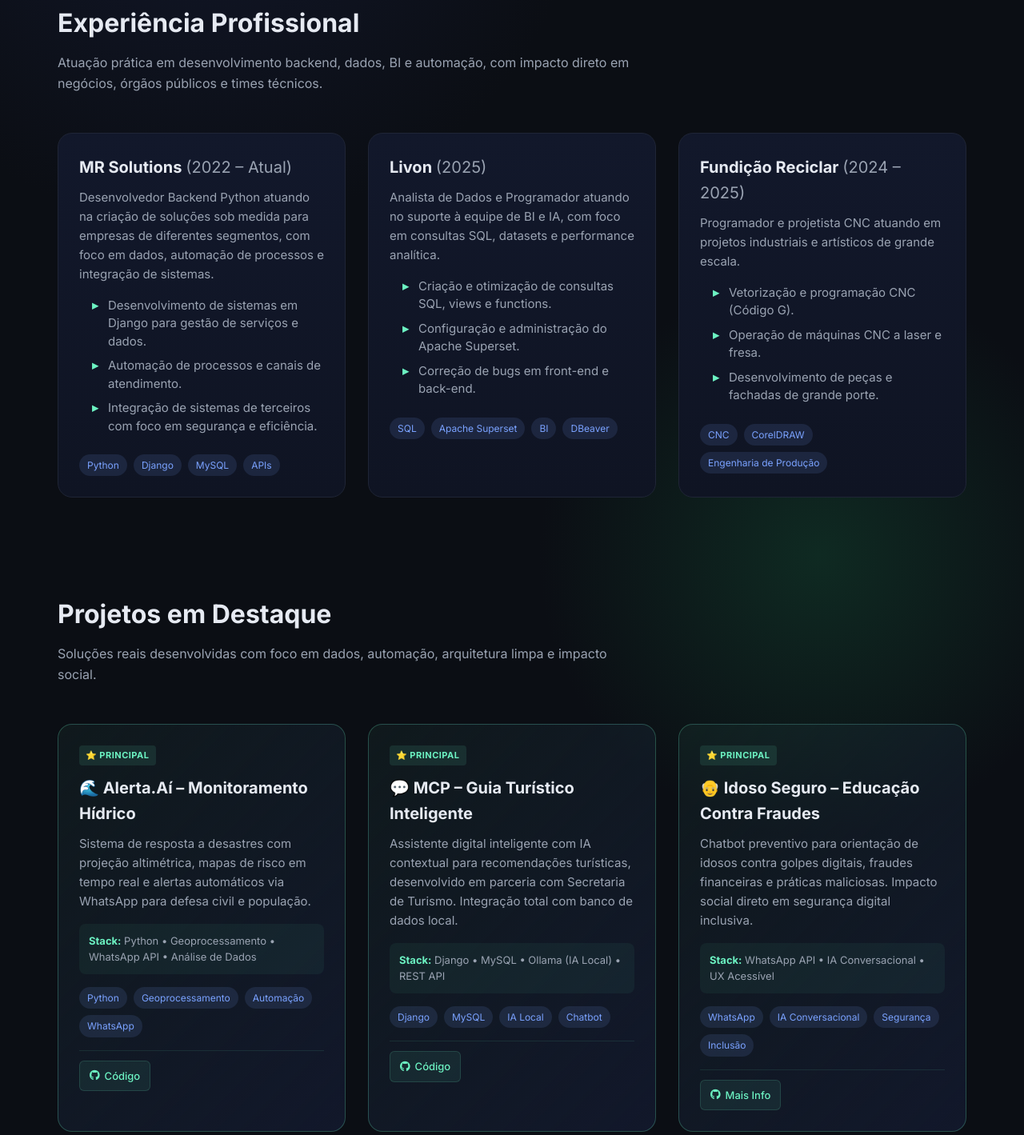
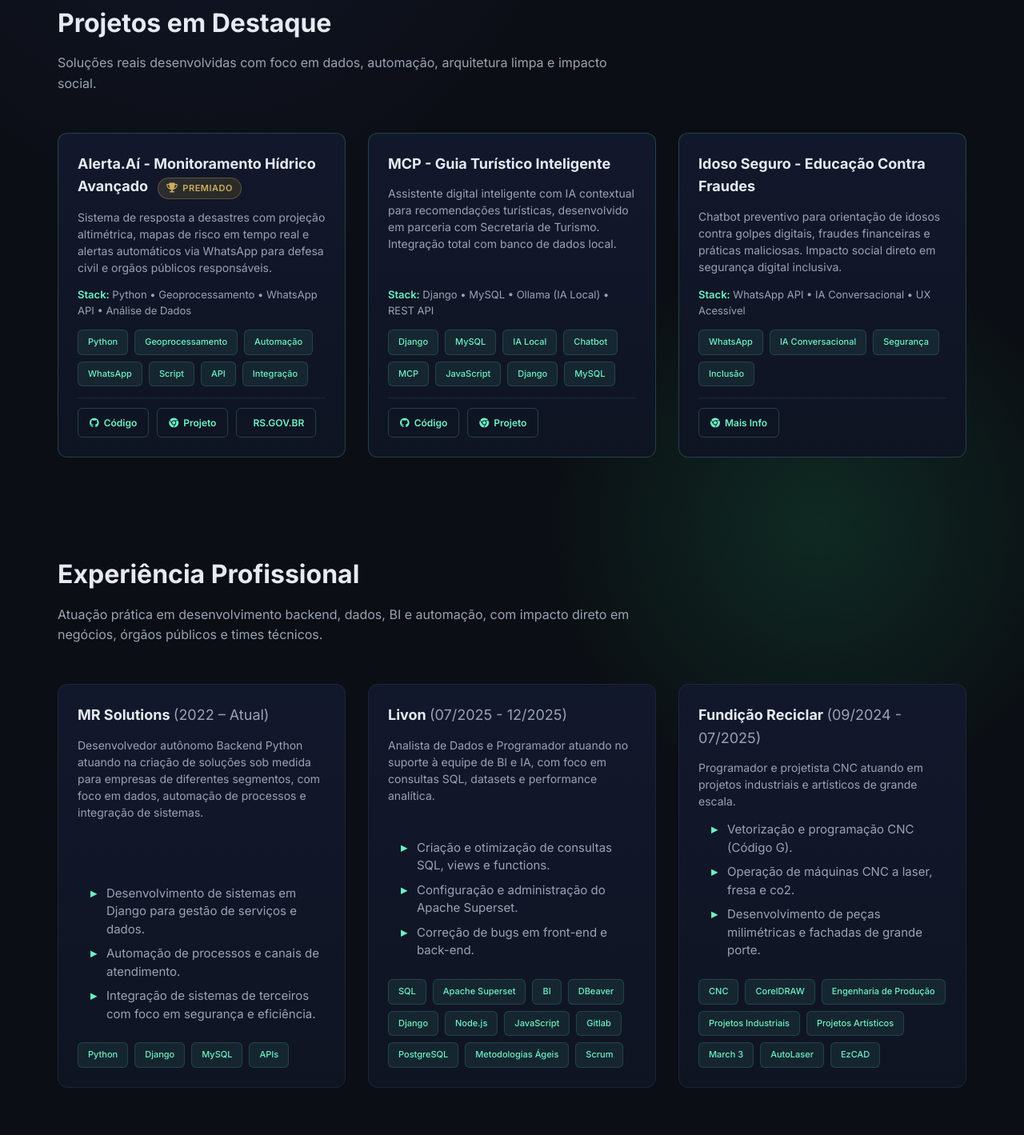
Before and after one commit to igorrodrigz/igorrodrigz.github.io, a plain HTML site: page index.html in a window 1280 px wide. Shown: the part 638-2057 px from the top of the page at 80% size. Drawn offline with Linux system fonts and the light colour scheme.

Commit message:
estilização e ajustes de rotas nos botões

```diff
--- a/index.html
+++ b/index.html
@@ -131,12 +131,14 @@
     .section-title {
       font-size: 32px;
       margin-bottom: 12px;
+      font-weight: 700;
     }
 
     .section-subtitle {
       color: var(--muted);
       max-width: 720px;
       margin-bottom: 48px;
+      font-size: 16px;
     }
 
     /* PROJECTS */
@@ -149,25 +151,56 @@
     .card {
       background: linear-gradient(180deg, #12182b, #0f1423);
       border: 1px solid var(--border);
-      border-radius: 18px;
-      padding: 26px;
-      transition: transform 0.25s ease, border 0.25s ease;
+      border-radius: 12px;
+      padding: 24px;
+      transition: all 0.3s ease;
+      position: relative;
+      overflow: hidden;
+      display: flex;
+      flex-direction: column;
     }
 
     .card:hover {
-      transform: translateY(-6px);
-      border-color: var(--secondary);
+      border-color: var(--primary);
+      background: linear-gradient(180deg, #141b2c, #12182b);
+      transform: translateY(-2px);
     }
 
     .card h3 {
-      margin-bottom: 10px;
-      font-size: 20px;
+      margin-bottom: 12px;
+      font-size: 18px;
+      font-weight: 700;
+      color: var(--text);
+    }
+
+
+    .award-badge {
+      display: inline-flex;
+      align-items: center;
+      gap: 6px;
+      margin-left: 8px;
+      padding: 4px 10px;
+      background: linear-gradient(135deg, rgba(207, 174, 91, 0.15), rgba(255, 215, 0, 0.1));
+      border: 1px solid rgba(207, 174, 91, 0.3);
+      border-radius: 20px;
+      font-size: 11px;
+      font-weight: 600;
+      color: #cfae5b;
+      text-transform: uppercase;
+      letter-spacing: 0.5px;
+      white-space: nowrap;
+    }
+
+    .award-badge i {
+      font-size: 12px;
     }
 
     .card p {
       color: var(--muted);
-      font-size: 15px;
-      margin-bottom: 16px;
+      font-size: 14px;
+      margin-bottom: 14px;
+      line-height: 1.5;
+      flex-grow: 1;
     }
 
     .card ul {
@@ -198,81 +231,50 @@
     }
 
     .tag {
-      font-size: 12px;
-      padding: 4px 10px;
-      border-radius: 999px;
-      background: rgba(122,162,255,0.12);
-      color: var(--secondary);
-      transition: all 0.25s ease;
-      cursor: pointer;
+      font-size: 11px;
+      padding: 6px 12px;
+      border-radius: 6px;
+      background: rgba(108, 242, 194, 0.08);
+      color: var(--primary);
+      border: 1px solid rgba(108, 242, 194, 0.15);
+      transition: all 0.2s ease;
+      font-weight: 500;
     }
 
     .tag:hover {
-      background: var(--secondary);
-      color: var(--bg);
+      background: rgba(108, 242, 194, 0.15);
+      border-color: rgba(108, 242, 194, 0.3);
     }
 
     /* CARD ENHANCEMENTS */
-    .card {
-      position: relative;
-      overflow: hidden;
-      display: flex;
-      flex-direction: column;
-    }
-
-    .card::before {
-      content: '';
-      position: absolute;
-      top: 0;
-      left: 0;
-      width: 100%;
-      height: 3px;
-      background: linear-gradient(90deg, var(--primary), var(--secondary));
-      opacity: 0;
-      transition: opacity 0.25s ease;
-    }
-
-    .card:hover::before {
-      opacity: 1;
-    }
-
     .card-badge {
-      display: inline-block;
-      font-size: 11px;
-      font-weight: 700;
-      color: var(--primary);
-      text-transform: uppercase;
-      margin-bottom: 12px;
-      padding: 4px 8px;
-      background: rgba(108, 242, 194, 0.1);
-      border-radius: 4px;
-      width: fit-content;
-      letter-spacing: 0.5px;
+      display: none;
     }
 
     .card.featured {
-      border: 1px solid rgba(108, 242, 194, 0.25);
-      background: linear-gradient(135deg, rgba(108, 242, 194, 0.05) 0%, #12182b 100%);
+      border: 1px solid rgba(108, 242, 194, 0.2);
+      background: linear-gradient(180deg, #12182b, #0f1423);
     }
 
     .card-details {
       font-size: 13px;
       color: var(--muted);
-      margin-bottom: 16px;
-      padding: 12px;
-      background: rgba(108, 242, 194, 0.05);
-      border-radius: 8px;
+      margin-bottom: 14px;
+      padding: 0;
+      background: transparent;
+      border-radius: 0;
       line-height: 1.5;
     }
 
     .card-details strong {
       color: var(--primary);
+      font-weight: 600;
     }
 
     .card-links {
       display: flex;
-      gap: 8px;
-      margin-top: 16px;
+      gap: 10px;
+      margin-top: 14px;
       padding-top: 12px;
       border-top: 1px solid rgba(108, 242, 194, 0.1);
       flex-wrap: wrap;
@@ -282,21 +284,20 @@
       display: inline-flex;
       align-items: center;
       gap: 6px;
-      padding: 8px 12px;
-      background: rgba(108, 242, 194, 0.08);
+      padding: 8px 14px;
+      background: transparent;
       color: var(--primary);
       text-decoration: none;
       border-radius: 6px;
-      font-size: 13px;
-      font-weight: 500;
-      transition: all 0.25s ease;
-      border: 1px solid rgba(108, 242, 194, 0.15);
+      font-size: 12px;
+      font-weight: 600;
+      transition: all 0.2s ease;
+      border: 1px solid rgba(108, 242, 194, 0.2);
     }
 
     .card-links a:hover {
-      background: var(--primary);
-      color: var(--bg);
-      border-color: var(--primary);
+      background: rgba(108, 242, 194, 0.1);
+      border-color: rgba(108, 242, 194, 0.4);
     }
 
     /* GRID VARIANTS */
@@ -321,18 +322,18 @@
     .skill-group {
       background: linear-gradient(180deg, #12182b, #0f1423);
       border: 1px solid var(--border);
-      border-radius: 12px;
-      padding: 24px;
-      transition: all 0.25s ease;
+      border-radius: 10px;
+      padding: 20px;
+      transition: all 0.2s ease;
     }
 
     .skill-group:hover {
-      border-color: var(--primary);
-      background: linear-gradient(180deg, #1a1f2e, #12182b);
+      border-color: rgba(108, 242, 194, 0.3);
+      background: linear-gradient(180deg, #141b2c, #12182b);
     }
 
     .skill-group h4 {
-      font-size: 16px;
+      font-size: 15px;
       font-weight: 700;
       color: var(--text);
       margin: 0 0 12px 0;
@@ -344,7 +345,7 @@
     .skill-group h4::before {
       content: '▸';
       color: var(--primary);
-      font-size: 18px;
+      font-size: 16px;
       line-height: 1;
     }
 
@@ -366,57 +367,56 @@
     .contact-card {
       background: linear-gradient(180deg, #12182b, #0f1423);
       border: 1px solid var(--border);
-      border-radius: 16px;
-      padding: 32px 24px;
+      border-radius: 12px;
+      padding: 28px 20px;
       text-align: center;
       text-decoration: none;
       color: inherit;
-      transition: all 0.25s ease;
+      transition: all 0.2s ease;
       display: flex;
       flex-direction: column;
       align-items: center;
       justify-content: center;
-      gap: 12px;
+      gap: 10px;
     }
 
     .contact-card:hover {
-      border-color: var(--primary);
-      background: linear-gradient(180deg, #1a1f2e, #12182b);
-      transform: translateY(-4px);
-      box-shadow: 0 12px 32px rgba(108, 242, 194, 0.1);
+      border-color: rgba(108, 242, 194, 0.3);
+      background: linear-gradient(180deg, #141b2c, #12182b);
+      transform: translateY(-2px);
     }
 
     .contact-card i {
-      font-size: 40px;
+      font-size: 32px;
       color: var(--primary);
-      transition: all 0.25s ease;
+      transition: all 0.2s ease;
     }
 
     .contact-card:hover i {
-      transform: scale(1.1);
+      transform: scale(1.05);
     }
 
     .contact-card h4 {
-      font-size: 16px;
+      font-size: 15px;
       font-weight: 700;
       color: var(--text);
       margin: 0;
     }
 
     .contact-card p {
-      font-size: 13px;
+      font-size: 12px;
       color: var(--muted);
       margin: 0;
     }
 
     /* FOOTER */
     footer {
-      margin-top: 140px;
-      padding-top: 40px;
+      margin-top: 100px;
+      padding-top: 30px;
       border-top: 1px solid var(--border);
       text-align: center;
       color: var(--muted);
-      font-size: 14px;
+      font-size: 13px;
     }
 
     @media (max-width: 900px) {
@@ -471,13 +471,113 @@
       <div class="profile-card">
         <ul>
           <li><i class="fa-solid fa-location-dot"></i> Uruguaiana / RS</li>
-          <li><i class="fa-solid fa-briefcase"></i> Backend Python • Dados • BI</li>
+          <li><i class="fa-solid fa-briefcase"></i> Dados • Backend Python • BI</li>
           <li><i class="fa-solid fa-database"></i> MySQL • Superset • SQL Avançado</li>
           <li><i class="fa-solid fa-brain"></i> IA Aplicada • Chatbots • MCP</li>
           <li><i class="fa-solid fa-plane"></i> Disponível para mudança</li>
         </ul>
       </div>
     </div>
+
+    <!-- PROJECTS -->
+    <section id="projetos">
+      <h2 class="section-title">Projetos em Destaque</h2>
+      <p class="section-subtitle">
+        Soluções reais desenvolvidas com foco em dados, automação, arquitetura limpa e impacto social.
+      </p>
+
+      <div class="grid">
+        <div class="card featured">
+          <div class="card-badge">Principal</div>
+          <h3>
+            Alerta.Aí - Monitoramento Hídrico Avançado
+            <span class="award-badge">
+              <i class="fa-solid fa-trophy"></i> Premiado
+            </span>
+          </h3>
+          <p>
+            Sistema de resposta a desastres com projeção altimétrica, mapas de risco em tempo real e
+            alertas automáticos via WhatsApp para defesa civil e orgãos públicos responsáveis.
+          </p>
+          <div class="card-details">
+            <strong>Stack:</strong> Python • Geoprocessamento • WhatsApp API • Análise de Dados
+          </div>
+          <div class="tags">
+            <span class="tag">Python</span>
+            <span class="tag">Geoprocessamento</span>
+            <span class="tag">Automação</span>
+            <span class="tag">WhatsApp</span>
+            <span class="tag">Script</span>
+            <span class="tag">API</span>
+            <span class="tag">Integração</span>
+          </div>
+          <div class="card-links">
+            <a href="https://github.com/igorrodrigz/Ferramentas-alerta" target="_blank">
+              <i class="fa-brands fa-github"></i> Código
+            </a>
+            <a href="https://alertaai.com.br" target="_blank">
+              <i class="fa-brands fa-chrome"></i> Projeto
+            </a>
+            <a href="https://www.estado.rs.gov.br/maratona-de-tecnologia-premia-solucoes-que-auxiliam-pessoas-atingidas" target="_blank">
+              <i class="fa-brands fa-brands"></i> RS.GOV.BR
+            </a>
+          </div>
+        </div>
+
+        <div class="card featured">
+          <div class="card-badge">Principal</div>
+          <h3>MCP - Guia Turístico Inteligente</h3>
+          <p>
+            Assistente digital inteligente com IA contextual para recomendações turísticas,
+            desenvolvido em parceria com Secretaria de Turismo. Integração total com banco de dados local.
+          </p>
+          <div class="card-details">
+            <strong>Stack:</strong> Django • MySQL • Ollama (IA Local) • REST API
+          </div>
+          <div class="tags">
+            <span class="tag">Django</span>
+            <span class="tag">MySQL</span>
+            <span class="tag">IA Local</span>
+            <span class="tag">Chatbot</span>
+            <span class="tag">MCP</span>
+            <span class="tag">JavaScript</span>
+            <span class="tag">Django</span>
+            <span class="tag">MySQL</span>
+          </div>
+          <div class="card-links">
+            <a href="https://github.com/igorrodrigz/MCP-GuiaTurista" target="_blank">
+              <i class="fa-brands fa-github"></i> Código
+            </a>
+            <a href="https://turismo.mrsolutions.dev.br/" target="_blank">
+              <i class="fa-brands fa-chrome"></i> Projeto
+            </a>
+          </div>
+        </div>
+
+        <div class="card featured">
+          <div class="card-badge">Principal</div>
+          <h3>Idoso Seguro - Educação Contra Fraudes</h3>
+          <p>
+            Chatbot preventivo para orientação de idosos contra golpes digitais, fraudes financeiras
+            e práticas maliciosas. Impacto social direto em segurança digital inclusiva.
+          </p>
+          <div class="card-details">
+            <strong>Stack:</strong> WhatsApp API • IA Conversacional • UX Acessível
+          </div>
+          <div class="tags">
+            <span class="tag">WhatsApp</span>
+            <span class="tag">IA Conversacional</span>
+            <span class="tag">Segurança</span>
+            <span class="tag">Inclusão</span>
+          </div>
+          <div class="card-links">
+            <a href="https://www.linkedin.com/company/seguro-bot/?" target="_blank">
+              <i class="fa-brands fa-chrome"></i> Mais Info
+            </a>
+          </div>
+        </div>
+      </div>
+    </section>
 
     <!-- EXPERIENCE -->
     <section id="experiencia">
@@ -490,7 +590,7 @@
         <div class="card">
           <h3>MR Solutions <span style="color:var(--muted); font-weight:400">(2022 – Atual)</span></h3>
           <p>
-            Desenvolvedor Backend Python atuando na criação de soluções sob medida para empresas de diferentes segmentos,
+            Desenvolvedor autônomo Backend Python atuando na criação de soluções sob medida para empresas de diferentes segmentos,
             com foco em dados, automação de processos e integração de sistemas.
           </p>
           <ul style="margin-left:16px; color:var(--muted); font-size:15px;">
@@ -507,7 +607,7 @@
         </div>
 
         <div class="card">
-          <h3>Livon <span style="color:var(--muted); font-weight:400">(2025)</span></h3>
+          <h3>Livon <span style="color:var(--muted); font-weight:400">(07/2025 - 12/2025)</span></h3>
           <p>
             Analista de Dados e Programador atuando no suporte à equipe de BI e IA,
             com foco em consultas SQL, datasets e performance analítica.
@@ -522,102 +622,35 @@
             <span class="tag">Apache Superset</span>
             <span class="tag">BI</span>
             <span class="tag">DBeaver</span>
+            <span class="tag">Django</span>
+            <span class="tag">Node.js</span>
+            <span class="tag">JavaScript</span>
+            <span class="tag">Gitlab</span>
+            <span class="tag">PostgreSQL</span>
+            <span class="tag">Metodologias Ágeis</span>
+            <span class="tag">Scrum</span>
           </div>
         </div>
 
         <div class="card">
-          <h3>Fundição Reciclar <span style="color:var(--muted); font-weight:400">(2024 – 2025)</span></h3>
+          <h3>Fundição Reciclar <span style="color:var(--muted); font-weight:400">(09/2024 - 07/2025)</span></h3>
           <p>
             Programador e projetista CNC atuando em projetos industriais e artísticos de grande escala.
           </p>
           <ul style="margin-left:16px; color:var(--muted); font-size:15px;">
             <li>Vetorização e programação CNC (Código G).</li>
-            <li>Operação de máquinas CNC a laser e fresa.</li>
-            <li>Desenvolvimento de peças e fachadas de grande porte.</li>
+            <li>Operação de máquinas CNC a laser, fresa e co2.</li>
+            <li>Desenvolvimento de peças milimétricas e fachadas de grande porte.</li>
           </ul>
           <div class="tags" style="margin-top:16px;">
             <span class="tag">CNC</span>
             <span class="tag">CorelDRAW</span>
             <span class="tag">Engenharia de Produção</span>
-          </div>
-        </div>
-      </div>
-    </section>
-
-    <!-- PROJECTS -->
-    <section id="projetos">
-      <h2 class="section-title">Projetos em Destaque</h2>
-      <p class="section-subtitle">
-        Soluções reais desenvolvidas com foco em dados, automação, arquitetura limpa e impacto social.
-      </p>
-
-      <div class="grid">
-        <div class="card featured">
-          <div class="card-badge">⭐ Principal</div>
-          <h3>🌊 Alerta.Aí – Monitoramento Hídrico</h3>
-          <p>
-            Sistema de resposta a desastres com projeção altimétrica, mapas de risco em tempo real e
-            alertas automáticos via WhatsApp para defesa civil e população.
-          </p>
-          <div class="card-details">
-            <strong>Stack:</strong> Python • Geoprocessamento • WhatsApp API • Análise de Dados
-          </div>
-          <div class="tags">
-            <span class="tag">Python</span>
-            <span class="tag">Geoprocessamento</span>
-            <span class="tag">Automação</span>
-            <span class="tag">WhatsApp</span>
-          </div>
-          <div class="card-links">
-            <a href="https://github.com/igorrodrigz/Ferramentas-alerta" target="_blank">
-              <i class="fa-brands fa-github"></i> Código
-            </a>
-          </div>
-        </div>
-
-        <div class="card featured">
-          <div class="card-badge">⭐ Principal</div>
-          <h3>💬 MCP – Guia Turístico Inteligente</h3>
-          <p>
-            Assistente digital inteligente com IA contextual para recomendações turísticas,
-            desenvolvido em parceria com Secretaria de Turismo. Integração total com banco de dados local.
-          </p>
-          <div class="card-details">
-            <strong>Stack:</strong> Django • MySQL • Ollama (IA Local) • REST API
-          </div>
-          <div class="tags">
-            <span class="tag">Django</span>
-            <span class="tag">MySQL</span>
-            <span class="tag">IA Local</span>
-            <span class="tag">Chatbot</span>
-          </div>
-          <div class="card-links">
-            <a href="https://github.com/igorrodrigz/MCP-GuiaTurista" target="_blank">
-              <i class="fa-brands fa-github"></i> Código
-            </a>
-          </div>
-        </div>
-
-        <div class="card featured">
-          <div class="card-badge">⭐ Principal</div>
-          <h3>👴 Idoso Seguro – Educação Contra Fraudes</h3>
-          <p>
-            Chatbot preventivo para orientação de idosos contra golpes digitais, fraudes financeiras
-            e práticas maliciosas. Impacto social direto em segurança digital inclusiva.
-          </p>
-          <div class="card-details">
-            <strong>Stack:</strong> WhatsApp API • IA Conversacional • UX Acessível
-          </div>
-          <div class="tags">
-            <span class="tag">WhatsApp</span>
-            <span class="tag">IA Conversacional</span>
-            <span class="tag">Segurança</span>
-            <span class="tag">Inclusão</span>
-          </div>
-          <div class="card-links">
-            <a href="https://github.com/igorrodrigz" target="_blank">
-              <i class="fa-brands fa-github"></i> Mais Info
-            </a>
+            <span class="tag">Projetos Industriais</span>
+            <span class="tag">Projetos Artísticos</span>
+            <span class="tag">March 3</span>
+            <span class="tag">AutoLaser</span>
+            <span class="tag">EzCAD</span>
           </div>
         </div>
       </div>
```
